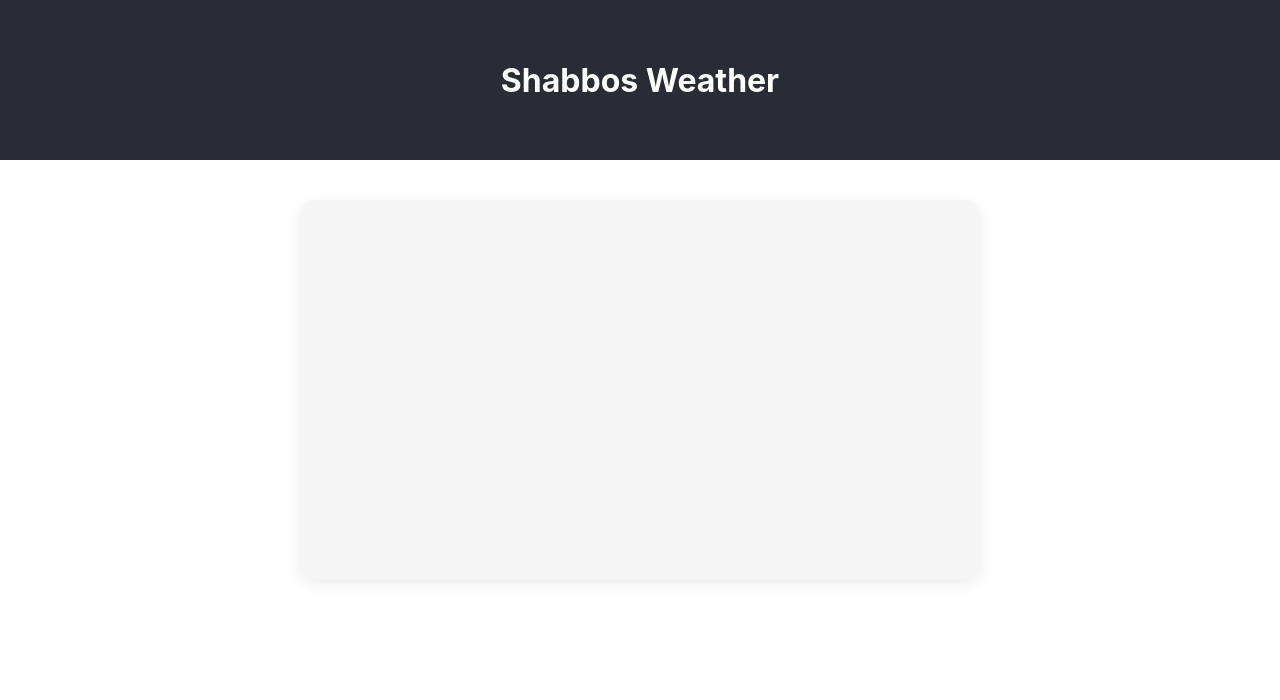
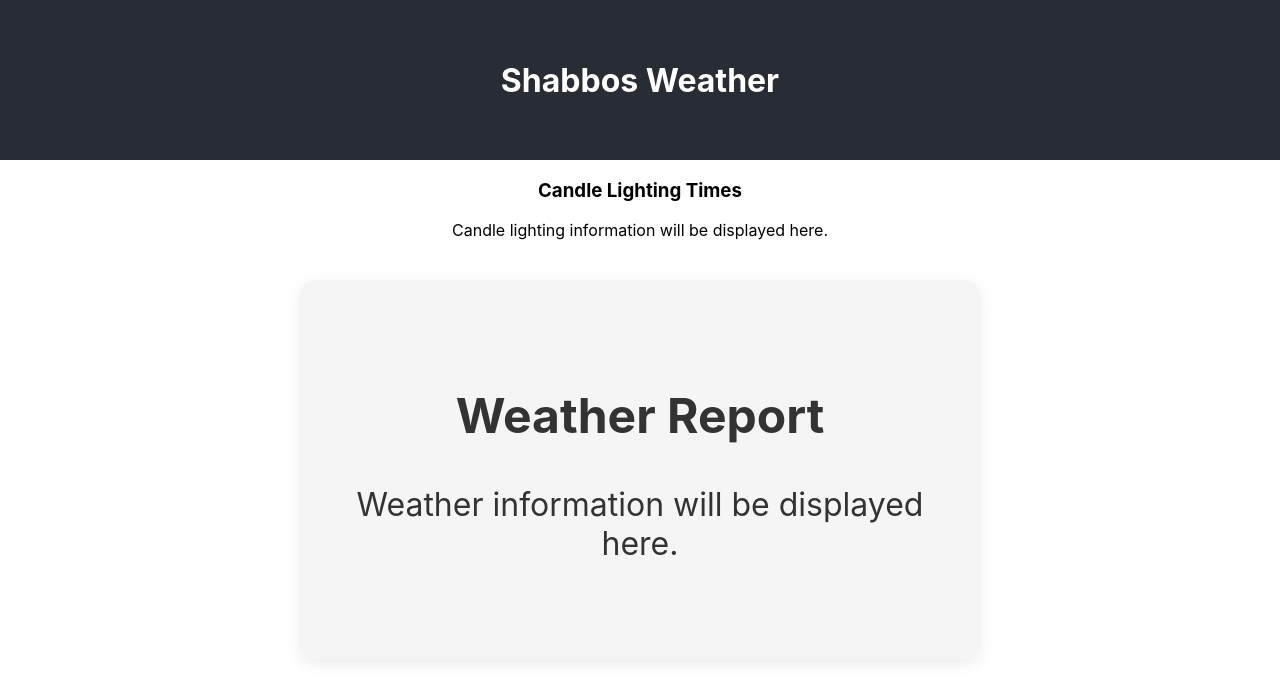
Before and after one commit to ryhorowitz/shabbosPDF, a React (Create React App) app in the folder shabbospdf-frontend/: page / in a window 1280 px wide. Shown: the top 700 px of the page. Built offline with nearby package versions, Linux system fonts and the light colour scheme.

Commit message:
create components for times and weather.

```diff
--- a/shabbospdf-frontend/package.json
+++ b/shabbospdf-frontend/package.json
@@ -13,7 +13,6 @@
     "react": "^19.1.0",
     "react-bootstrap": "^2.10.10",
     "react-dom": "^19.1.0",
-    "react-scripts": "^0.0.0",
     "web-vitals": "^2.1.4"
   },
   "scripts": {
@@ -39,5 +38,8 @@
       "last 1 firefox version",
       "last 1 safari version"
     ]
+  },
+  "devDependencies": {
+    "react-scripts": "^5.0.1"
   }
 }
--- a/shabbospdf-frontend/src/App.js
+++ b/shabbospdf-frontend/src/App.js
@@ -1,14 +1,18 @@
 import './App.css';
-
+import WeatherContainer from './components/WeatherContainer.jsx';
+import CandleTimes from './components/CandleTimes.jsx';
 function App() {
   return (
     <div className="App">
       <header className="App-header">
         <h1>Shabbos Weather</h1>
       </header>
+      <header>
+        <CandleTimes/>
+        </header>
       <main>
         <div className="weather-container">
-          {/* Weather report will go here */}
+           <WeatherContainer/>
         </div>
       </main>
     </div>
--- /dev/null
+++ b/shabbospdf-frontend/src/components/CandleTimes.jsx
@@ -0,0 +1,12 @@
+import React from 'react';
+
+const CandleTimes = () => {
+  return (
+    <div className="candle-times">
+      <h3>Candle Lighting Times</h3>
+      <p>Candle lighting information will be displayed here.</p>
+    </div>
+  );
+};
+
+export default CandleTimes;
--- /dev/null
+++ b/shabbospdf-frontend/src/components/WeatherContainer.jsx
@@ -0,0 +1,12 @@
+import React from 'react';
+
+const WeatherContainer = () => {
+  return (
+    <div className="weather-content">
+      <h2>Weather Report</h2>
+      <p>Weather information will be displayed here.</p>
+    </div>
+  );
+};
+
+export default WeatherContainer;
```
Also changed, not shown: 1 other file (tests, documents, lock files or other folders).
